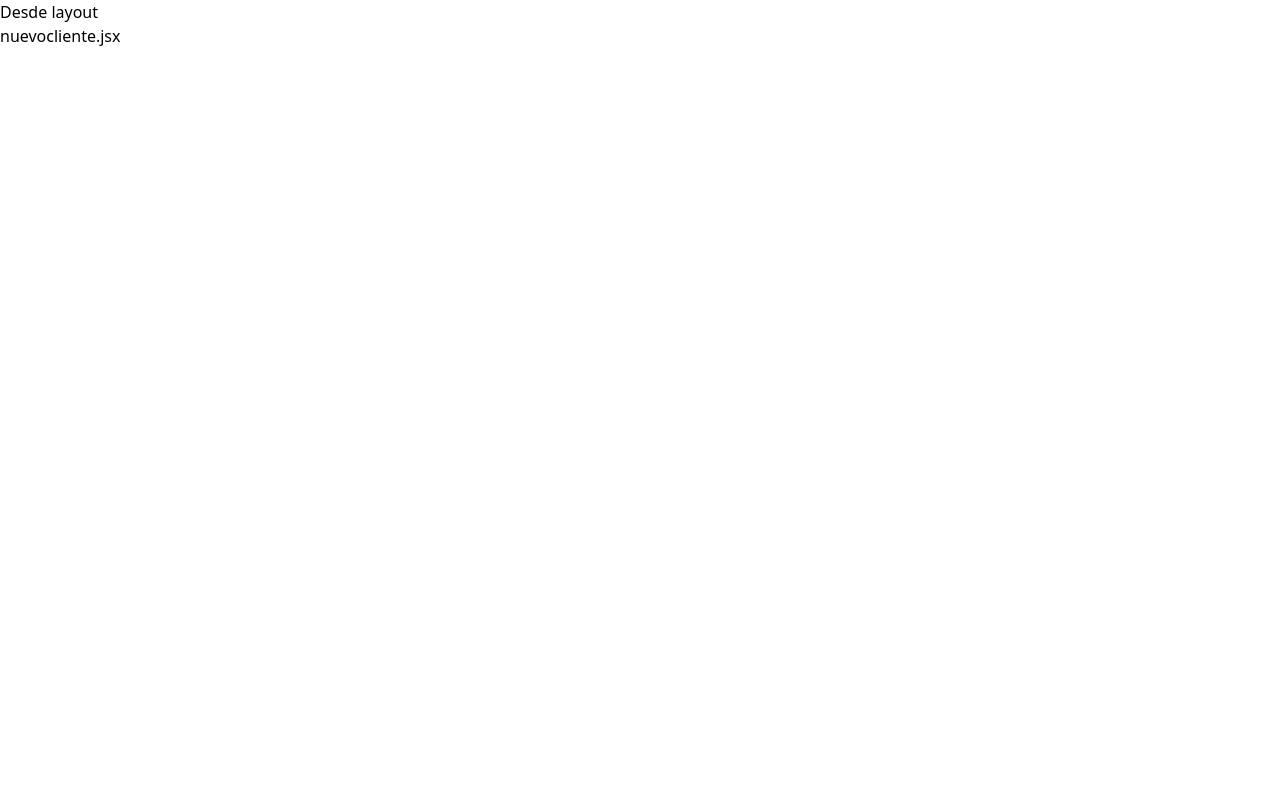
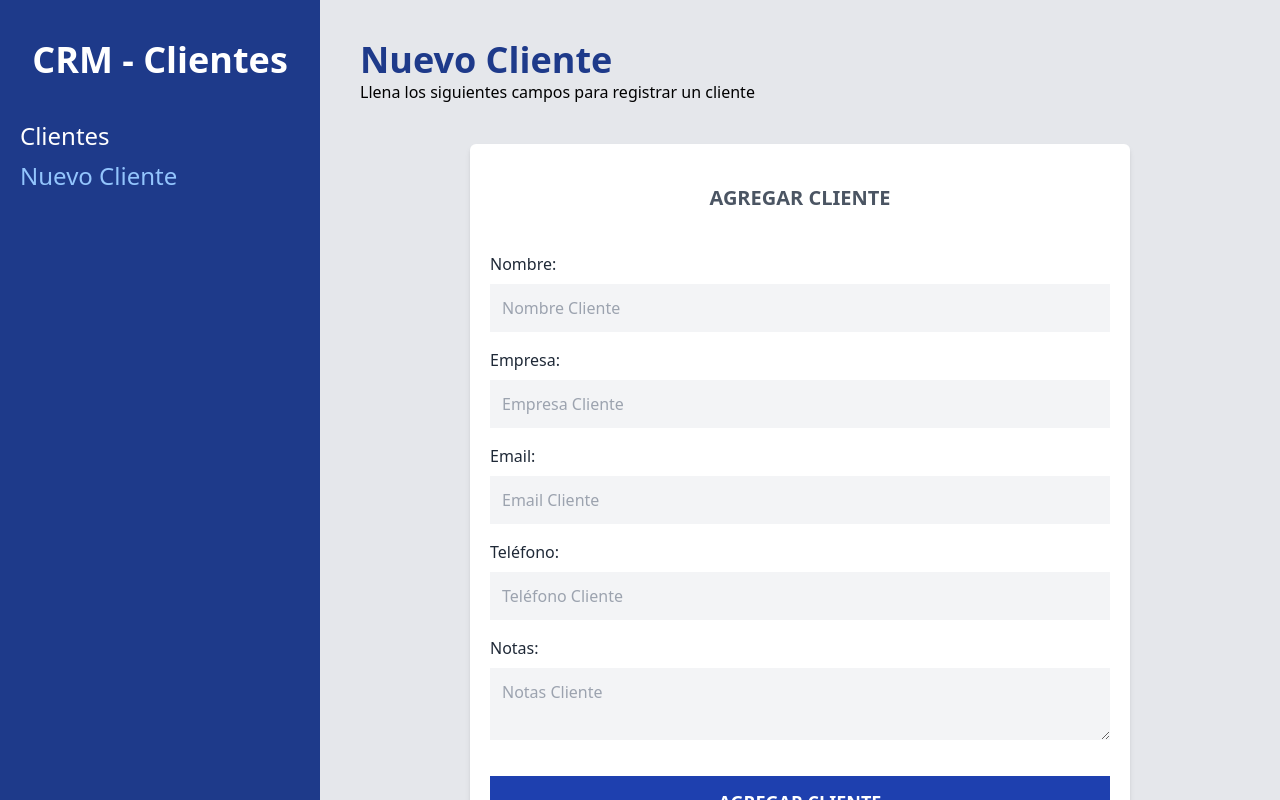
Before and after one commit to Arlez/crm-react, a React (Vite) app: page /clientes/nuevo in a window 1280 px wide. Built offline with nearby package versions, Linux system fonts and the light colour scheme.

Commit message:
avance formulario

```diff
--- a/package.json
+++ b/package.json
@@ -10,11 +10,13 @@
   },
   "dependencies": {
     "autoprefixer": "^10.4.7",
+    "formik": "^2.2.9",
     "postcss": "^8.4.14",
     "react": "^18.2.0",
     "react-dom": "^18.2.0",
     "react-router-dom": "^6.3.0",
-    "tailwindcss": "^3.1.6"
+    "tailwindcss": "^3.1.6",
+    "yup": "^0.32.11"
   },
   "devDependencies": {
     "@types/react": "^18.0.15",
--- /dev/null
+++ b/src/components/Formulario.jsx
@@ -0,0 +1,84 @@
+import React from 'react'
+import {Formik, Form, Field} from 'formik'
+
+const Formulario = () => {
+  return (
+    <div className='bg-white mt-10 px-5 py-10 rounded-md shadow-md md:w-3/4 mx-auto'>
+        <h1 className='text-gray-600 font-bold text-xl uppercase text-center'>Agregar Cliente</h1>
+        <Formik>
+            <Form
+                className='mt-10'
+            >
+                <div className='mb-4'>
+                    <label
+                        className='text-gray-800'
+                        htmlFor='nombre'
+                    >Nombre: </label>
+                    <Field
+                        id='nombre'
+                        type="text"
+                        className="mt-2 block w-full p-3 bg-gray-100"
+                        placeholder='Nombre Cliente'
+                    />
+                </div>
+                <div className='mb-4'>
+                    <label
+                        className='text-gray-800'
+                        htmlFor='empresa'
+                    >Empresa: </label>
+                    <Field
+                        id='empresa'
+                        type="text"
+                        className="mt-2 block w-full p-3 bg-gray-100"
+                        placeholder='Empresa Cliente'
+                    />
+                </div>
+                <div className='mb-4'>
+                    <label
+                        className='text-gray-800'
+                        htmlFor='email'
+                    >Email: </label>
+                    <Field
+                        id='email'
+                        type="email"
+                        className="mt-2 block w-full p-3 bg-gray-100"
+                        placeholder='Email Cliente'
+                    />
+                </div>
+                <div className='mb-4'>
+                    <label
+                        className='text-gray-800'
+                        htmlFor='telefono'
+                    >Teléfono: </label>
+                    <Field
+                        id='telefono'
+                        type="tel"
+                        className="mt-2 block w-full p-3 bg-gray-100"
+                        placeholder='Teléfono Cliente'
+                    />
+                </div>
+                <div className='mb-4'>
+                    <label
+                        className='text-gray-800'
+                        htmlFor='notas'
+                    >Notas: </label>
+                    <Field
+                        as="textarea"
+                        id='notas'
+                        type="text"
+                        className="mt-2 block w-full p-3 bg-gray-100 h-30"
+                        placeholder='Notas Cliente'
+                    />
+                </div>
+                <input
+                    type="submit"
+                    value="Agregar Cliente"
+                    className="mt-5 w-full bg-blue-800 p-3 text-white font-bold uppercase text-lg"
+                />
+            </Form>
+        </Formik>
+    </div>
+  )
+}
+
+export default Formulario
--- a/src/layout/Layout.jsx
+++ b/src/layout/Layout.jsx
@@ -1,10 +1,22 @@
-import {Outlet} from 'react-router-dom'
+import {Outlet, Link, useLocation} from 'react-router-dom'
 
 const Layout = () => {
+
+  const location = useLocation()
+  const urlActual = location.pathname
+
   return (
-    <div>
-        <h1>Desde  layout</h1>
+    <div className='md:flex md:min-h-screen'>
+      <div className='md:w-1/4 bg-blue-900 px-5 py-10'>
+        <h2 className='text-4xl font-black text-center text-white'>CRM - Clientes</h2>
+        <nav className='mt-10'>
+          <Link to="/clientes" className={`${urlActual === '/clientes'? 'text-blue-300':'text-white'} text-2xl mt-2 block hover:text-blue-300`}>Clientes</Link>
+          <Link to="/clientes/nuevo" className={`${urlActual === '/clientes/nuevo'? 'text-blue-300':'text-white'} text-2xl mt-2 block hover:text-blue-300`}>Nuevo Cliente</Link>
+        </nav>
+      </div>
+      <div className='md:w-3/4 p-10 bg-gray-200 md:h-screen overflow-scroll'>
         <Outlet/>
+      </div>
     </div>
   )
 }
--- a/src/paginas/NuevoCliente.jsx
+++ b/src/paginas/NuevoCliente.jsx
@@ -1,10 +1,12 @@
-import React from 'react'
+import Formulario from "../components/Formulario"
 
 const NuevoCliente = () => {
   return (
-    <div>
-        <h1>nuevocliente.jsx</h1>
-    </div>
+    <>
+        <h1 className='font-black text-4xl text-blue-900'>Nuevo Cliente</h1>
+        <p>Llena los siguientes campos para registrar un cliente</p>
+        <Formulario/>
+    </>
   )
 }
 
```
Also changed, not shown: 1 other file (tests, documents, lock files or other folders).
